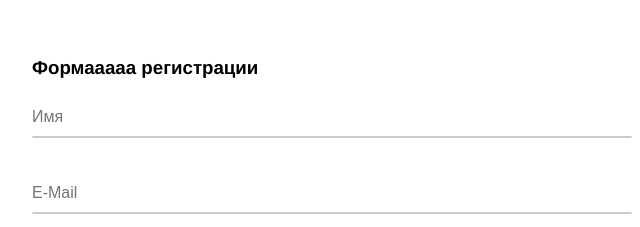
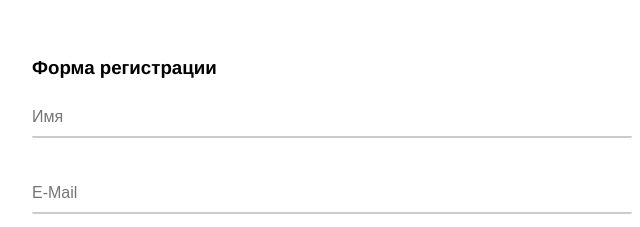
Before and after one commit to RD1878/praktikum_project_10, a plain HTML site: page index.html in a window 1280 px wide. Shown: the part 231-458 px from the top of the page, 308-948 px from the left. Drawn offline with Linux system fonts and the light colour scheme.

Commit message:
Корректировка файлов

```diff
--- a/index.html
+++ b/index.html
@@ -17,7 +17,7 @@
         </div>
         <div class="block">
             <form class="form" name="register" action="http://httpbin.org/post" method="POST">
-                <h3>Формааааа регистрации</h3>
+                <h3>Форма регистрации</h3>
                 <fieldset class="form__fieldset">
                     <div class="form__field">
                         <input class="form__input" type="text" minlength="2" maxlength="20" name="name" pattern="[А-ЯЁ][а-яё]+(-[А-ЯЁ][а-яё]+)?" placeholder="Имя" required />
```
Also changed, not shown: 1 other file.
